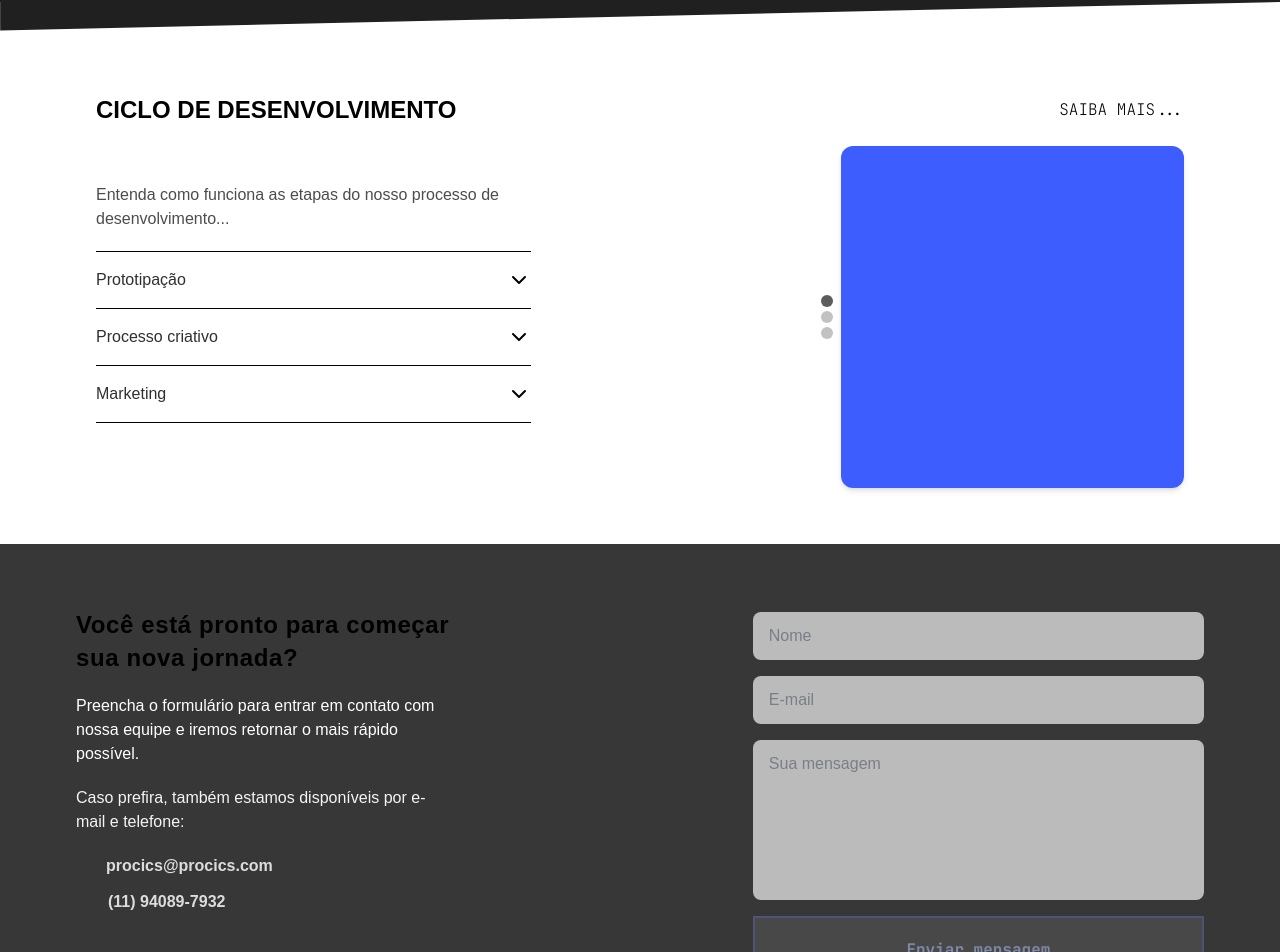
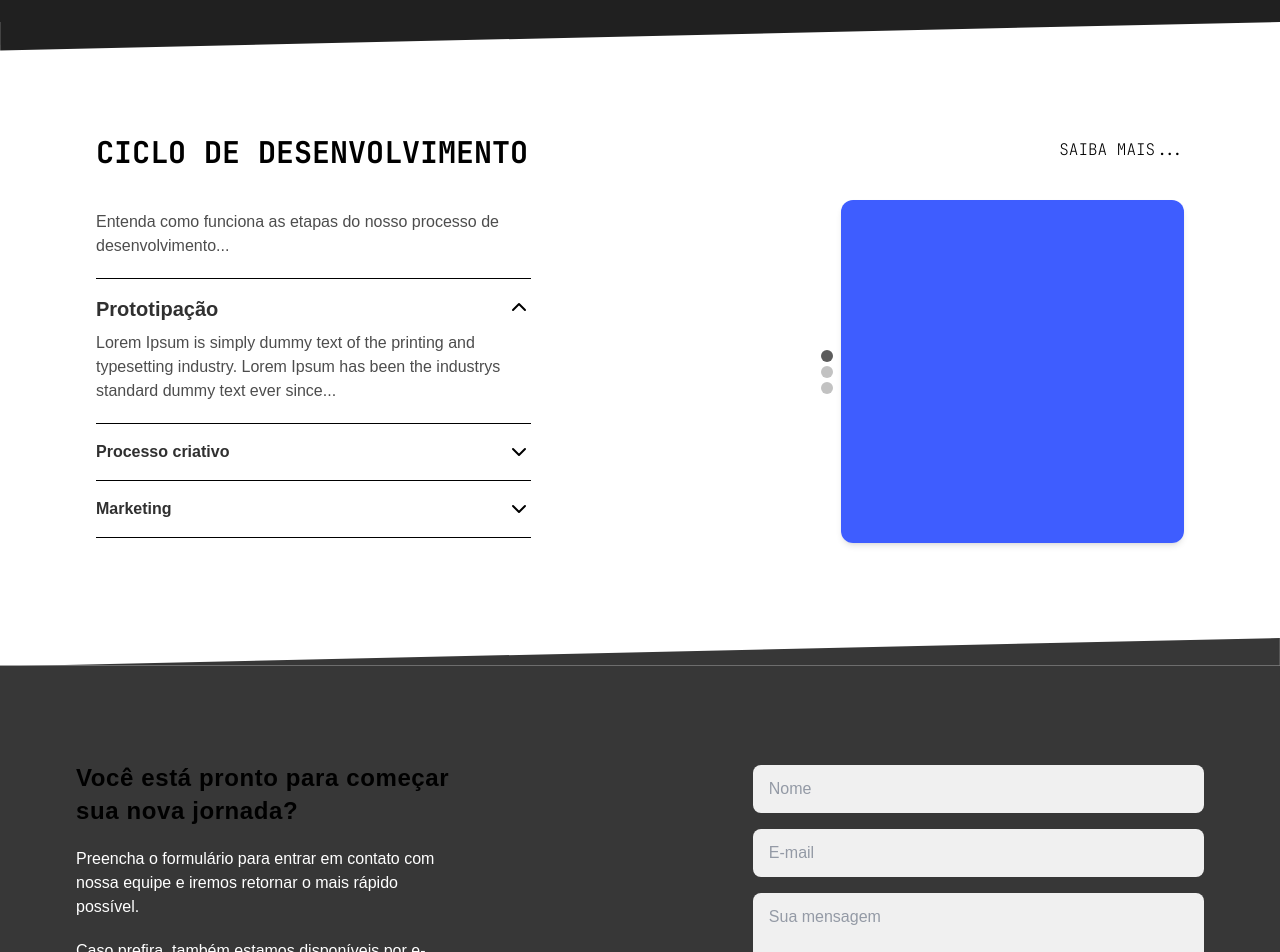
Before and after one commit to boogarin/procics, a Next.js app: page / in a window 1280 px wide. Shown: the part 1345-2297 px from the top of the page. Built offline with nearby package versions, Linux system fonts and the light colour scheme; some icons are missing.

Commit message:
optimizatin

```diff
--- a/app/components/ContactForm.tsx
+++ b/app/components/ContactForm.tsx
@@ -33,7 +33,7 @@ export default function ContactForm() {
     const onSubmit: SubmitHandler<Inputs> = (data) => console.log(data)
 
     return (
-        <motion.div className="w-full md:w-2/5" initial={{opacity: 0}} whileInView={{opacity: 1, transition: {duration: 3.0, delay: 4.5}}} viewport={{once: true}}>
+        <motion.div className="w-full md:w-2/5" initial={{opacity: 0}} whileInView={{opacity: 1, transition: {duration: 2.5, delay: 4}}} viewport={{once: true}}>
         <form className="flex flex-col space-y-4" onSubmit={handleSubmit(onSubmit)}>
             <input className="p-3 px-4 rounded-lg placeholder-gray-400 text-[#313D6A]" placeholder="Nome" {...register("nome", {required: true})}/>
             {errors.nome && <span className="text-red-300 mb-3">Insira seu nome.</span>}
--- a/app/components/SectionMenu.tsx
+++ b/app/components/SectionMenu.tsx
@@ -11,6 +11,8 @@ const SectionMenu = () => {
 
             <div className="flex justify-between">
                 <motion.div
+                onViewportEnter={() => {setIsExpanded("b1")}}
+                onViewportLeave={() => {setIsExpanded("b0")}}
                 animate={{
                     height: isExpanded === "b1" ? "100px" : "",
                     fontSize: isExpanded === "b1" ? "20px" : "16px",
@@ -19,10 +21,10 @@ const SectionMenu = () => {
                     duration: 0.4,
                     ease: "linear",
                 }}
-                onClick={() => {setIsExpanded("b1"); if (isExpanded === "b3") {setIsExpanded("b0")}}}
-                className={`${isExpanded == "b1" ? 'font-bold text-xl text-[#303030] cursor-pointer' : 'font-medium text-[#303030] flex flex-col cursor-pointer'}`}>Prototipação</motion.div>
+                onClick={() => {setIsExpanded("b1"); if (isExpanded === "b1") {setIsExpanded("b0")}}}
+                className={`${isExpanded == "b1" ? 'font-bold text-xl text-[#303030] cursor-pointer' : 'font-semibold text-[#303030] flex flex-col cursor-pointer'}`}>Prototipação</motion.div>
                 <motion.div
-                className="flex items-end justify-center"
+                className="flex items-end justify-center h-full"
                 animate={{
                     rotate: isExpanded === "b1" ? -180 : 0,
                 }}
@@ -33,7 +35,7 @@ const SectionMenu = () => {
                     originY: "12px",
                 }}
                 transition={{ duration: 0.8 }}>
-                    <ChevronDown onClick={() => {setIsExpanded("b1"); if (isExpanded === "b3") {setIsExpanded("b0")}}} className="cursor-pointer" color="#000000"/>
+                    <ChevronDown onClick={() => {setIsExpanded("b1"); if (isExpanded === "b1") {setIsExpanded("b0")}}} className="cursor-pointer" color="#000000"/>
                 </motion.div>
             </div>
             {isExpanded == "b1" ?
@@ -64,10 +66,10 @@ const SectionMenu = () => {
                     duration: 0.4,
                     ease: "linear",
                 }}
-                onClick={() => {setIsExpanded("b2"); if (isExpanded === "b3") {setIsExpanded("b0")}}}
-                className={`${isExpanded == "b2" ? 'font-bold text-xl text-[#303030] cursor-pointer' : 'font-medium flex flex-col text-[#303030] cursor-pointer'}`}>Processo criativo</motion.div>
+                onClick={() => {setIsExpanded("b2"); if (isExpanded === "b2") {setIsExpanded("b0")}}}
+                className={`${isExpanded == "b2" ? 'font-bold text-xl text-[#303030] cursor-pointer' : 'font-semibold flex flex-col text-[#303030] cursor-pointer'}`}>Processo criativo</motion.div>
                 <motion.div
-                className="flex items-end justify-center"
+                className="flex items-end justify-center h-full"
                 animate={{
                     rotate: isExpanded === "b2" ? 180 : 0,
                 }}
@@ -78,7 +80,7 @@ const SectionMenu = () => {
                     originY: "12px",
                 }}
                 transition={{ duration: 0.8 }}>
-                    <ChevronDown onClick={() => {setIsExpanded("b2"); if (isExpanded === "b3") {setIsExpanded("b0")}}} className="cursor-pointer" color="#000000"/>
+                    <ChevronDown onClick={() => {setIsExpanded("b2"); if (isExpanded === "b2") {setIsExpanded("b0")}}} className="cursor-pointer" color="#000000"/>
                 </motion.div>
             </div>
             {isExpanded == "b2" ?
@@ -111,9 +113,9 @@ const SectionMenu = () => {
                 }}
                 onClick={() => {
                 setIsExpanded("b3"); if (isExpanded === "b3") {setIsExpanded("b0")}}}
-                className={`${isExpanded == "b3" ? 'font-bold text-xl text-[#303030] cursor-pointer' : 'font-medium flex flex-col text-[#303030] cursor-pointer'}`}>Marketing</motion.div>
+                className={`${isExpanded == "b3" ? 'font-bold text-xl text-[#303030] cursor-pointer' : 'font-semibold flex flex-col text-[#303030] cursor-pointer'}`}>Marketing</motion.div>
                 <motion.div
-                    className="flex items-end justify-center"
+                    className="flex items-end justify-center h-full"
                     animate={{
                         rotate: isExpanded === "b3" ? -180 : 0,
                     }}
--- a/app/components/Slider.tsx
+++ b/app/components/Slider.tsx
@@ -1,8 +1,26 @@
 import { motion } from "motion/react";
+import Image from "next/image";
 import { useEffect, useState } from "react";
 
 const Slider = () => {
     const [isActive, setIsActive] = useState("p1");
+    const [isLoaded, setIsLoaded] = useState(false);
+
+    const imageSrc =
+        isActive === "p1"
+        ? "./rec1.png"
+        : isActive === "p2"
+        ? "./rec2.png"
+        : isActive === "p3"
+        ? "./rec3.png"
+        : "";
+
+    useEffect(() => {
+        const img = new window.Image();
+        img.src = imageSrc;
+        img.onload = () => setIsLoaded(true);
+    }, [imageSrc]);
+
 
     useEffect(() => {
         const photos = ["p1", "p2", "p3"];
@@ -16,7 +34,7 @@ const Slider = () => {
     },[])
 
     return (
-        <div className="flex flex-col md:flex-row items-center gap-2 w-full md:w-2/3">
+        <div className="flex flex-col md:flex-row items-center gap-2 w-full md:w-2/3 z-20">
             <div className="hidden md:flex md:flex-col gap-1">
                 <button
                 onClick={() => {setIsActive("p1")}}
@@ -28,23 +46,16 @@ const Slider = () => {
                 onClick={() => {setIsActive("p3")}}
                 className={`${isActive === "p3" ? "bg-[#5C5C5C]" : "bg-[#C2C2C2]"} w-3 h-3 rounded-full transition duration-1000 ease-in-out`}/>
             </div>
-            <div>
+            <div className="bg-white rounded-xl">
                 <motion.img
                 key={isActive}
-                initial={{ opacity: 0.6 }}
+                initial={{ opacity: 0.3 }}
                 animate={{ opacity: 1 }}
-                exit={{ opacity: 0.3 }}  // Se a imagem sair, vai desaparecer
-                transition={{ duration: 2.5, ease: "easeInOut"}}  // Duração da transição
+                exit={{ opacity: 1 }}
+                transition={{ duration: 2, ease: "easeInOut"}}
                 className="rounded-xl shadow-md"
-                src={
-                    isActive === "p1"
-                    ? "./rec1.png"
-                    : isActive === "p2"
-                    ? "./rec2.png"
-                    : isActive === "p3"
-                    ? "./rec3.png"
-                    : ""
-                }
+                src={imageSrc}
+                onLoad={() => setIsLoaded(true)}
                 alt="1"/>
             </div>
             <div className="flex md:hidden mt-3 gap-1">
--- a/app/layout.tsx
+++ b/app/layout.tsx
@@ -8,8 +8,8 @@ const inter = Inter({
 });
 
 export const metadata: Metadata = {
-  title: "Create Next App",
-  description: "Generated by create next app",
+  title: "Procics | Soluções em TI",
+  description: "Somos um estúdio de produção digital que oferece uma nova maneira de trazer suas ideias à vida. Nossa equipe é capaz de entregar resultados e soluções que excedem suas expectativas e engaja seus clientes.",
 };
 
 export default function RootLayout({
--- a/app/page.tsx
+++ b/app/page.tsx
@@ -52,6 +52,8 @@ export default function Home() {
 
   const myRef = useRef<HTMLDivElement | null>(null);
 
+  const transition = { duration: 4, yoyo: Infinity, ease: "easeInOut" }
+
   return (
     <div>
     <Spotlight/>
@@ -63,6 +65,7 @@ export default function Home() {
         <ul className='hidden md:flex space-x-10 text-white font-light'>
           <li className="font-jet hover:underline cursor-pointer z-10 transition ease-in-out duration-100 hover:font-extrabold hover:scale-105">INÍCIO</li>
           <li className="font-jet hover:underline cursor-pointer z-10 transition ease-in-out duration-100 hover:font-extrabold hover:scale-105">SERVIÇOS</li>
+          <li className="font-jet hover:underline cursor-pointer z-10 transition ease-in-out duration-100 hover:font-extrabold hover:scale-105">PROJETOS</li>
         </ul>
       </div>
     </motion.div>
@@ -141,28 +144,28 @@ export default function Home() {
     </motion.div>
     </motion.div>
 
-    <div className="flex bg-white -mt-5">
+    <div className="flex bg-white">
       <svg xmlns="http://www.w3.org/2000/svg" viewBox="0 0 1440 40">
-        <path fill="#202020" fill-opacity="1" d="M0,32L1440,0L1440,0L0,0Z"></path>
+        <path fill="#202020" fillOpacity="1" d="M0,32L1440,0L1440,0L0,0Z"></path>
       </svg>
     </div>
 
     {/* SECTION FOUR */}
-    <div className="bg-white flex w-full h-full">
+    <div className="bg-white flex w-full h-full py-5">
       <div className="w-[calc(100%-5px)] lg:w-[calc(100%-40px)] xl:w-[calc(100%-80px)] 2xl:w-[calc(100%-600px)] mx-auto p-6 md:p-10 lg:p-14">
 
         <div className="flex flex-col md:flex-row md:justify-between w-full p-5 md:p-0">
-          <span className="text-black text-2xl font-bold">CICLO DE DESENVOLVIMENTO</span>
-          <div className="font-jet text-black hover:underline mt-2 md:mt-1 cursor-pointer transition ease-in-out duration-100 hover:font-extrabold hover:scale-105">SAIBA MAIS...</div>
+          <span className="text-black text-3xl font-bold z-20 font-jet">CICLO DE DESENVOLVIMENTO</span>
+          <div className="font-jet text-black hover:underline mt-2 md:mt-1 cursor-pointer transition ease-in-out duration-100 hover:font-extrabold hover:scale-105 w-fit">SAIBA MAIS...</div>
         </div>
 
-        <div className="flex flex-col md:flex-row justify-between w-full items-center">
-          <div className="flex flex-col w-full md:w-2/5 mb-3 p-5 md:mt-5 md:p-0">
-            <span className="text-[#4d4d4d] mb-5">Entenda como funciona as etapas do nosso processo de desenvolvimento...</span>
+        <div className="flex flex-col md:flex-row justify-between md:mt-5 w-full items-center">
+          <div className="flex flex-col w-full md:w-2/5 p-5 md:mt-5 md:p-0">
+            <span className="text-[#4d4d4d] mb-5 z-20">Entenda como funciona as etapas do nosso processo de desenvolvimento...</span>
             <SectionMenu/>
           </div>
 
-          <div className="w-full md:w-1/2 flex justify-center md:justify-end mt-5">
+          <div className="w-full md:w-1/2 flex justify-center md:justify-end">
             <Slider/>
           </div>
         </div>
@@ -170,23 +173,29 @@ export default function Home() {
       </div>
     </div>
 
+    <div className="flex bg-white rotate-180">
+      <svg xmlns="http://www.w3.org/2000/svg" viewBox="0 1 1440 40">
+        <path fill="#373737" fillOpacity="1" d="M0,32L1440,0L1440,0L0,0Z"></path>
+      </svg>
+    </div>
+
 
     {/* SECTION FIVE */}
     <motion.div ref= {myRef} id="contact" initial={{opacity: 0}} whileInView={{opacity: 1, transition: {duration: 1}}} viewport={{once: true}}
-    className="py-3 bg-[#373737]">
+    className="py-10 pt-11 bg-[#373737]">
       <motion.div className="flex flex-col md:flex-row start justify-between items-center md:items-start w-[calc(100%-5px)] lg:w-[calc(100%-40px)] 2xl:w-[calc(100%-600px)] mx-auto p-6 md:p-10 lg:p-14">
         <div className="text-center mb-10 -mt-5 md:mb-0 md:text-left md:w-1/3 flex flex-col">
           <GenerateText words={words}/>
-          <motion.span initial={{opacity: 0}} whileInView={{opacity: 1, transition: {duration: 3, delay: 3}}} viewport={{once: true}} className="opacity-75 mt-5">Preencha o formulário para entrar em contato com nossa equipe e iremos retornar o mais rápido possível.</motion.span>
-          <motion.span initial={{opacity: 0}} whileInView={{opacity: 1, transition: {duration: 3, delay: 3.5}}} viewport={{once: true}} className="opacity-75 mt-5 mb-5">Caso prefira, também estamos disponíveis por e-mail e telefone:</motion.span>
-          <motion.div className="flex flex-col" initial={{opacity: 0}} whileInView={{opacity: 1, transition: {duration: 3, delay: 4}}} viewport={{once: true}}>
+          <motion.span initial={{opacity: 0}} whileInView={{opacity: 1, transition: {duration: 2, delay: 2.5}}} viewport={{once: true}} className="opacity-75 mt-5">Preencha o formulário para entrar em contato com nossa equipe e iremos retornar o mais rápido possível.</motion.span>
+          <motion.span initial={{opacity: 0}} whileInView={{opacity: 1, transition: {duration: 2, delay: 3}}} viewport={{once: true}} className="opacity-75 mt-5 mb-5">Caso prefira, também estamos disponíveis por e-mail e telefone:</motion.span>
+          <motion.div className="flex flex-col" initial={{opacity: 0}} whileInView={{opacity: 1, transition: {duration: 2, delay: 3.5}}} viewport={{once: true}}>
             <div className="relative flex space-x-3 items-center mb-3 justify-center md:justify-normal">
               <SiMailboxdotorg size={18}/>
-              <span className="font-semibold">procics@procics.com</span>
+              <span className="font-semibold">luciana.sato@procics.com</span>
             </div>
             <div className="flex space-x-3 items-center justify-center md:justify-normal">
               <SiWhatsapp size={20}/>
-              <span className="font-semibold">(11) 94089-7932</span>
+              <span className="font-semibold">(11) 98319-9825</span>
             </div>
           </motion.div>
 
@@ -211,8 +220,8 @@ export default function Home() {
         </div>
         <div className="flex flex-col items-end font-jet">
           <span className="font-bold mb-2 text-lg">Entre em contato</span>
-          <span className="mb-1">contato@procics.com.br</span>
-          <span className="mb-5">(11) 00000-0000</span>
+          <span className="mb-1">luciana.sato@procics.com.br</span>
+          <span className="mb-5">(11) 98319-9825</span>
         </div>
       </div>
     </motion.div>
--- /dev/null
+++ b/app/projetos/page.tsx
@@ -0,0 +1,7 @@
+export default function Projetos() {
+    return (
+        <div className="flex p-6 md:p-10 lg:p-14 justify-between w-[calc(100%-5px)] lg:w-[calc(100%-40px)] xl:w-[calc(100%-80px)] 2xl:w-[calc(100%-600px)] mx-auto">
+            Teste
+        </div>
+    )
+}
```
